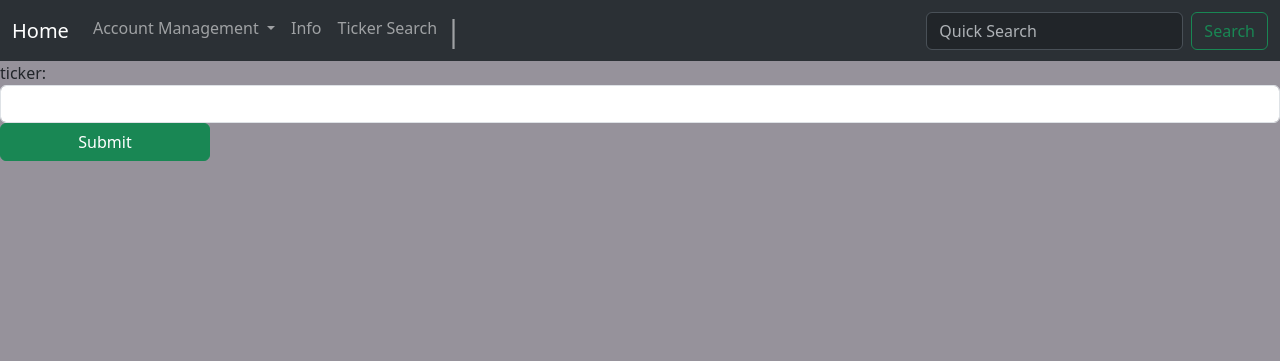
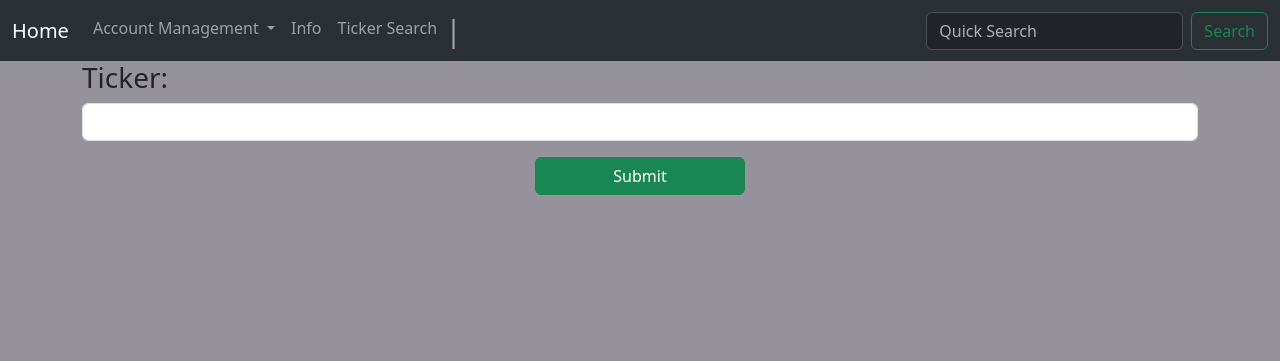
Before and after one commit to 33QWERTY33/DayTradingSim, a Django app: page /ticker/ in a window 1280 px wide. Shown: the top 361 px of the page. Run offline with Django 5.2, Linux system fonts and the light colour scheme.

Commit message:
finished styling get-ticker form page

```diff
--- a/TradingSim/TickerApp/templates/get-ticker.html
+++ b/TradingSim/TickerApp/templates/get-ticker.html
@@ -7,11 +7,14 @@
 {% block content %}
     {% load static %}
     <script src="{% static 'scripts/loading_graphic_trig.js' %}"></script>
-
-    <form action="{% url 'ticker:ticker-info' %}" method="post">
-        {% csrf_token %}
-        <label for="ticker">ticker: </label>
-        <input type="text" id="ticker" name="ticker" class="form-control">
-        <input class="btn btn-success" id="loadModalTrigger"style="width:210px" type="submit"></input>
-    </form>
+    <div class="container">
+        <form action="{% url 'ticker:ticker-info' %}" method="post">
+            {% csrf_token %}
+            <h3>Ticker: </h3>
+            <input type="text" id="ticker" name="ticker" class="form-control">
+            <div class="d-flex justify-content-center pt-3">
+                <input class="btn btn-success" id="loadModalTrigger"style="width:210px" type="submit"></input>
+            </div>
+        </form>
+    </div>
 {% endblock %}
```
